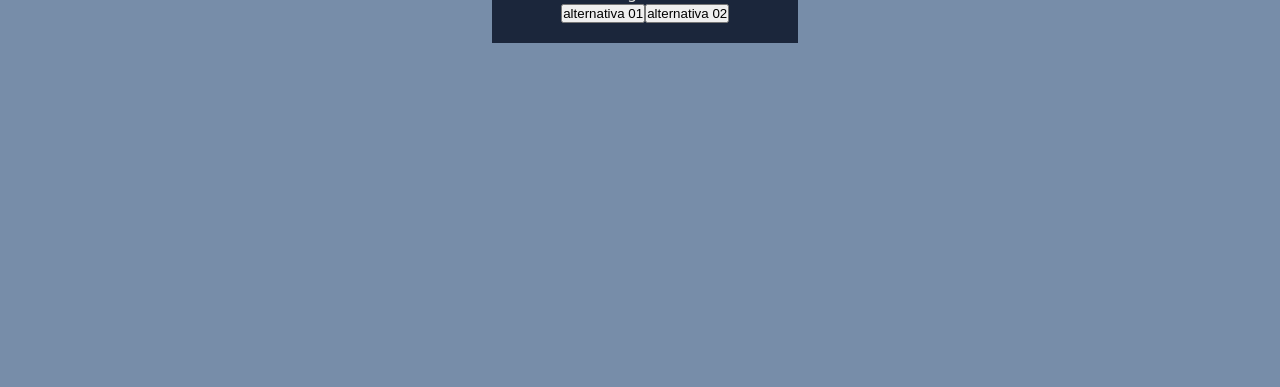
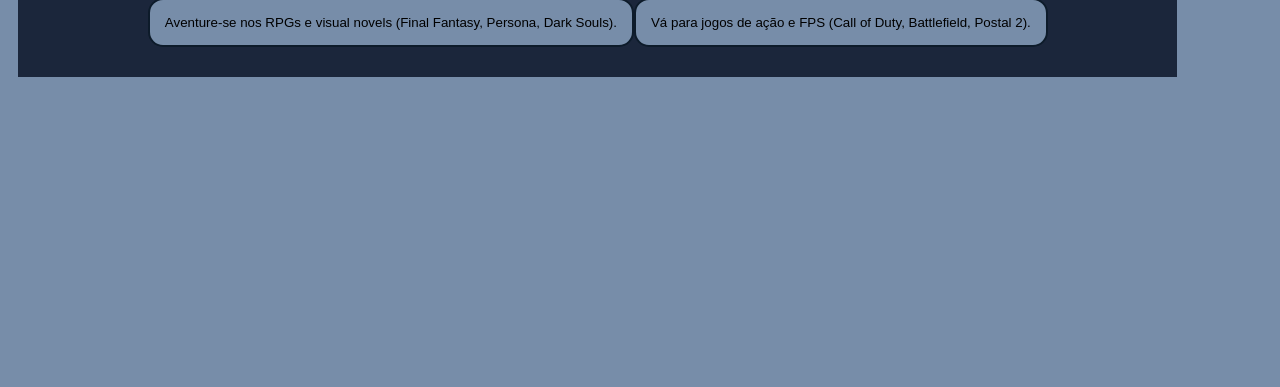
Before and after one commit to Vveczx/2025-3-voce-decide, a plain HTML site: page index.html in a window 1280 px wide. Shown: the part 413-800 px from the top of the page. Drawn offline with Linux system fonts and the light colour scheme; a web font is replaced by a local one.

Commit message:
Add files via upload

```diff
--- a/mains.js
+++ b/mains.js
@@ -2,59 +2,59 @@ const caixaPrincipal = document.querySelector(".caixa-principal");
 const caixaPerguntas = document.querySelector(".caixa-perguntas");
 const caixaAlternativas = document.querySelector(".caixa-alternativas");
 const caixaResultado = document.querySelector(".caixa-resultado");
-const textoResultado = document.querySelector("texto-resultado");
+const textoResultado = document.querySelector(".texto-resultado");
 
 const perguntas = [
     {
-        enunciado: "Pergunta 1",
+        enunciado: "Você tem seu primeiro contato com videogames aos 15 anos, quando ganha um PC usado do seu primo rico que te deixou entrar na Steam Family dele. Qual gênero você quer experimentar primeiro?",
         alternativas: [
             {
-                texto: "alternativa 01",
-                afirmacao: "resultado 01"
+                texto: " Aventure-se nos RPGs e visual novels (Final Fantasy, Persona, Dark Souls).",
+                afirmacao: "Você se apaixonou por histórias profundas, desenvolveu paciência para explorar narrativas e está construindo uma base sólida para entender jogos com muita lore e complexidade."
             },
             {
-                texto: "alternativa 02",
-                afirmacao: "resultado 02"
+                texto: "Vá para jogos de ação e FPS (Call of Duty, Battlefield, Postal 2).",
+                afirmacao: " Você ama a adrenalina dos jogos rápidos, treinou sua mira e reflexos, e já começa a pensar em estratégias para dominar o multiplayer."
             }
 
         ]
     },
     {
-        enunciado: "Pergunta 2",
+        enunciado: "Com o gosto formado e uma grande paixão pelos games, em uma certa manhã você acorda e decide se tornar desenvolvedor de jogos e começa a estudar programação, mas bateu aquela preguiça. Durante as férias de julho o que você faz no seu tempo livre?",
         alternativas: [
             {
-                texto: "alternativa 03",
-                afirmacao: "resultado 03"
+                texto: "joga em qualquer oportunidade , afinal, a vida é pra curtir! e essas coisas de estudar é pra escola, então pode ficar pra depois… vamos relaxar por agora.",
+                afirmacao: "Você relaxou jogando, o que deu um respiro para a mente, mas perdeu um pouco o ritmo de estudo e progresso, até chegou a desanimar um pouco da ideia mas deu continuidade."
             },
             {
-                texto: "alternativa 04",
-                afirmacao: "resultado 04"
+                texto: "Dedica-se a estudar programação para se tornar um melhor dev, aproveitando bem o tempo pra aprender métodos e aperfeiçoar projetos.",
+                afirmacao: "Você avançou bastante nos estudos, se sentiu mais preparado e motivado para criar seus próprios jogos, conseguiu investir um tempo bom pra compreender fundamentos importantes."
             }
 
         ]
     }, {
-        enunciado: "Pergunta 3",
+        enunciado: "Você está começando a criar seus primeiros jogos e publicá-los em sites como Steam e  Itch.io. Como reage ao receber críticas?",
         alternativas: [
             {
-                texto: "alternativa 05",
-                afirmacao: "resultado 05"
+                texto: "Ignora as críticas negativas e continua no seu jeito, suas obras são perfeitas do jeito que são e as pessoas que criticaram não sabem o que falam.",
+                afirmacao: "Você perdeu algumas oportunidades de crescer, mas manteve sua identidade criativa e eventualmente foi entendendo os seus erros conforme adquiria mais experiência na área."
             },
             {
-                texto: "alternativa 06",
-                afirmacao: "resultado 06"
+                texto: "Aceita críticas construtivas e melhora seu trabalho, afinal sempre há espaço pra aprendizado e melhoria pra futuros projetos.",
+                afirmacao: "Seu jogo ficou melhor, você ganhou respeito e está no caminho certo para o sucesso, você conseguiu entender melhor os seus pontos fortes e fracos e aperfeiçoou o que era necessário."
             }
 
         ]
     }, {
-        enunciado: "Pergunta 4",
+        enunciado: "Depois de alguns anos, você ganhou um certo reconhecimento e recebeu propostas de alguns estúdios, incluindo um que você é super fã desde a sua adolescência.",
         alternativas: [
             {
-                texto: "alternativa 07",
-                afirmacao: "resultado 07"
+                texto: "Aceita a proposta e se dedica 100% para ser um Kojima da nova geração , sempre buscando aprender e dominar cada vez mais suas habilidades.",
+                afirmacao: "Você trabalhou duro, criou jogos incríveis e virou referência no mundo gamer, influenciou gerações de games com suas criações inovadoras e interessantes , sendo realmente um Hideo Kojima da nova geração."
             },
             {
-                texto: "alternativa 08",
-                afirmacao: "resultado 08"
+                texto: "Recusar a proposta por estar acostumado com a rotina confortável que criou, preferindo continuar no vício das jogatinas, fast food e noites viradas sem produtividade, tipo, tanto faz né… tem mais liberdade fazendo trabalho autonomo.",
+                afirmacao: "Com o tempo, sua saúde foi se piorando cada vez mais, sedentarismo, obesidade, hipertensão,  diabetes…. O vício em jogos e a má alimentação te deixaram obeso mórbido . As oportunidades passaram, e você acabou esquecido, vivendo numa bolha de nostalgia e arrependimento, preso à frente da tela e morreu de infarto se arrependendo amargamente de não ter levado uma vida melhor."
             }
 
         ]
@@ -95,7 +95,7 @@ function respostaSelecionada(opcaoSelecionada) {
 }
 
 function mostreResultado(){
-    caixaPerguntas.textContent= "skibidi"
+    caixaPerguntas.textContent= "E assim..."
     textoResultado.textContent=  historiaFinal;
     caixaAlternativas.textContent= "";
 }
--- a/style.css
+++ b/style.css
@@ -8,6 +8,8 @@ font-weight: 400;
 
 
 :root {
+    --preto: #000000;
+    --laranja: #FFDBBB;
     --azul-rico: #0d1b2aff;
     --azul-oxford: #1b263bff;
     --azul-claro: #415a77ff;
@@ -24,7 +26,7 @@ body{
     align-items: center;
     justify-content: center;
     min-height: 100vh;
-    font-family: var(--fonte-primaria);
+    font-family: var(--fonte-secundaria);
 
 }
 .caixa-principal{
@@ -34,5 +36,20 @@ body{
     padding: 20px;
 }
 .titulo{
-    font-family: var(--fonte-secundaria);
+    font-family: var(--fonte-primaria);
 }
+
+button{
+    background-color: var(--lago-cinza);
+    color: var(--preto);
+    border: solid 2px var(--azul-rico);
+    border-radius: 15px;
+    padding: 15px;
+    margin: 10px auto;
+    transition: 0.3s;
+
+}
+
+button:hover{
+    background-color: var();
+}
```
Also changed, not shown: index.html (line endings or trailing spaces).
